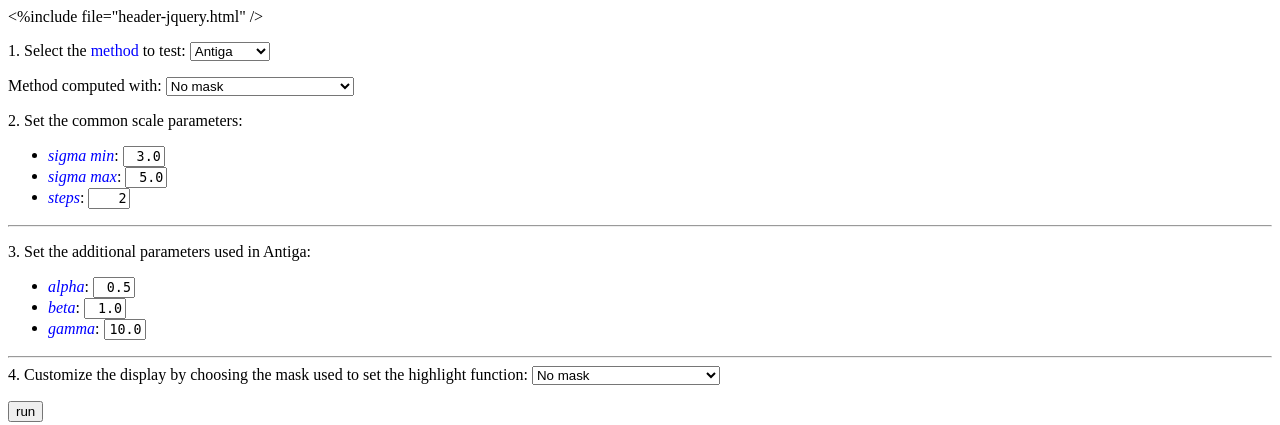
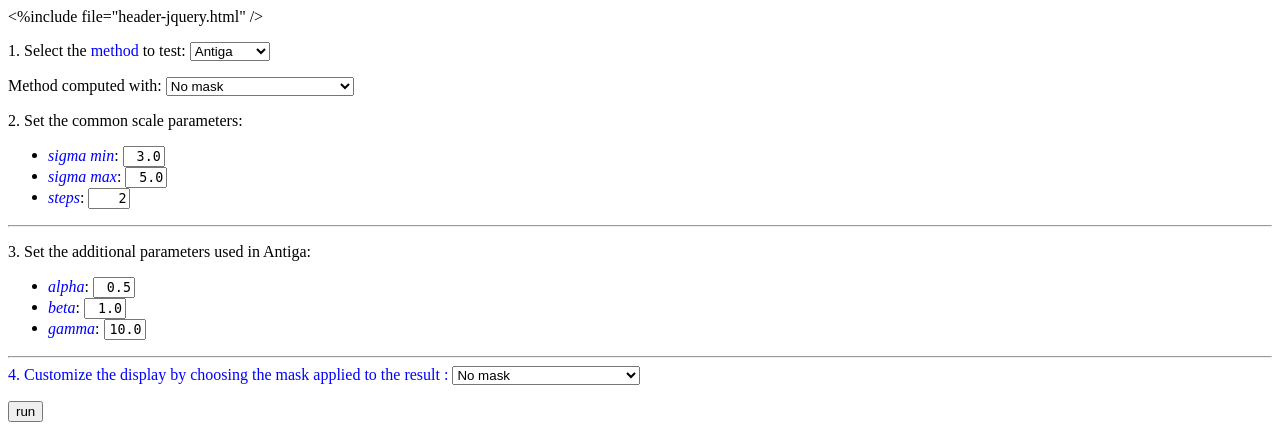
Before and after one commit to kerautret/LiverVesselnessIPOLDemo, a Python web app: template template/params.html in a window 1280 px wide. Shown: the top 425 px of the page. Run offline with Jinja, Linux system fonts and the light colour scheme; the template is opened without the code that fills it, so the values that code supplies are empty.

Commit message:
highlight selection display mask

```diff
--- a/template/params.html
+++ b/template/params.html
@@ -22,7 +22,7 @@
    </SELECT>
   </p>
 <p>  Method computed with:
-  <SELECT id="methodSelect" name="masktype">
+  <SELECT id="masktype" name="masktype">
        <OPTION value="nomask" >No mask</OPTION>
         <OPTION value="livermask">Liver mask (for IRCAD only)</OPTION>
         <OPTION value="dilatedmask">Dilated vessel mask</OPTION>
@@ -198,9 +198,7 @@
 3.  Set the additional parameters used for OOF:
 </p>
 
-
 <ul>
-
 <li>
     <!-- code for slider sigma -->
     <div style="float:left;padding-right:25px">
@@ -338,8 +336,8 @@
     <div style="clear:both"> </div>
     <!-- end of code for slider -->
   </li>
+<li>
 
-<li>
     <!-- code for slider sigma -->
     <div style="float:left;padding-right:25px">
       <label for="alpha2sato"> <font color=blue><i>alpha2sato</i></font>:</label>
@@ -357,9 +355,6 @@
     <!-- end of code for slider -->
   </li>
 </ul>
-
-
-
 </div>
 
 
@@ -370,46 +365,14 @@
 
 <p>
   <hr>
-  4. Customize the display by choosing the mask used to set the highlight function:
+  <div id="maskdisplay" style="color:blue;" >  4. Customize the display by choosing the mask applied to the result :
        <SELECT id="inputmaskliverView" name="masktypedisplay">
        <OPTION value="nomask" >No mask</OPTION>
         <OPTION value="livermask">Liver mask (for IRCAD only)</OPTION>
         <OPTION value="dilatedmask">Dilated vessel mask</OPTION>
        <OPTION value="bifurcation"> Bifurcation vessel mask</OPTION>
-      </SELECT>
-
-
+      </SELECT></div>
 </p>
-
-
-
- <p>
-   </p>
-
-
-
-
-
-<!-- <p> You can also set the threshold display parameter: </p> -->
-<!-- <ul> -->
-<!--  <li>  -->
-<!--  <\!-- code for slider -\-> -->
-<!--                     <div style="float:left;padding-right:25px"> -->
-<!--                     <label for="threshold"> <font color=blue><i>threshold</i></font>:</label> -->
-<!--                      <input type="text" style="font-family:monospace;text-align:right" -->
-<!--                         size="3" id="threshold" name="threshold" value="50.0" /> -->
-<!--                     </div> -->
-<!--                     <div id="threshold_slider" name="threshold_slider" style="width:280px;float:left;margin-top:4px;font-size:10pt"></div> -->
-<!--                     <script type="text/javascript"> -->
-<!--                     // Turn DIV slider into a slider linked to scale -->
-<!--                     $(document).ready(function() { -->
-<!--                           createLinkedSlider('#threshold', '#threshold_slider', 1, 200, 1); -->
-<!--                     }); -->
-<!--                     </script> -->
-<!--                     <div style="clear:both"> </div> -->
-<!--                     <\!-- end of code for slider -\-> -->
-<!--   </li> -->
-<!-- </ul> -->
 
 
 
@@ -424,7 +387,7 @@
 
 </form>
 
-<hr />
+<hr/>
 
 <div>
   <img id="inputall" src="${app.work_url + 'input_0.png'}" alt="${}" width="400"/>
@@ -439,6 +402,9 @@
   var paramSato = document.getElementById("paramSato");
   var paramOOF = document.getElementById("paramOOF");
   var paramRORPO = document.getElementById("paramRORPO");
+  document.getElementById("masktype").onchange = function(){
+  maskdisplay.style.color = (this.selectedIndex  == 0) ? 'black': 'darkred';
+  }
   document.getElementById("methodSelect").onchange = function(){
   paramAntiga.style.display = (this.selectedIndex == 0) ? "block" : "none";
   paramJerman.style.display = (this.selectedIndex == 5 || this.selectedIndex == 1 ) ? "block" : "none";
```
